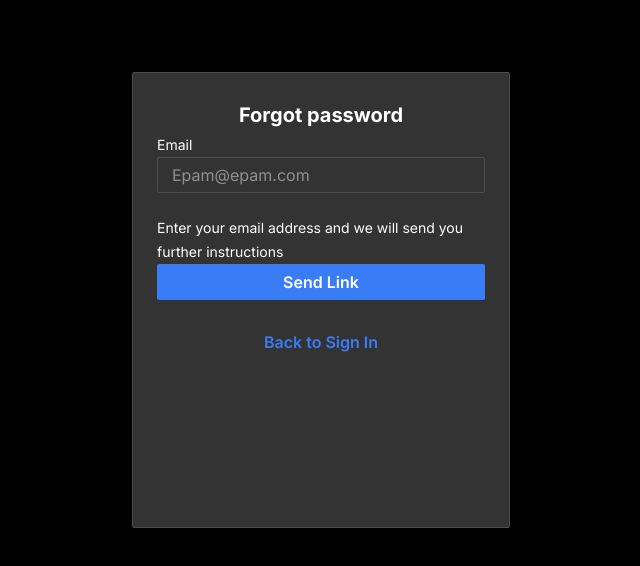
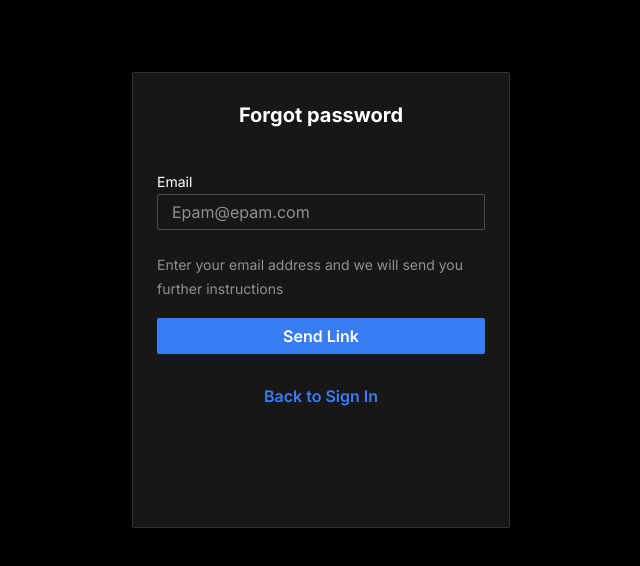
Before and after one commit to Kravchenko-Sergey/inctagram, a Next.js app: page /forgot-password in a window 1280 px wide. Shown: the top 566 px of the page, without its empty margins (319-959 px from the left). Built offline with nearby package versions, Linux system fonts and the light colour scheme.

Commit message:
[IN-18] fix forgot-password page component

```diff
--- /dev/null
+++ b/src/components/forgot-password/forgot-password.module.scss
@@ -0,0 +1,40 @@
+div.forgotPassword {
+  display: flex;
+  flex-direction: column;
+  flex-shrink: 0;
+  align-items: center;
+
+  width: 378px;
+  height: 456px;
+  margin: 72px auto 0;
+  padding: 24px;
+
+  background: var(--dark-500);
+  border: 1px solid var(--dark-300);
+  border-radius: 2px;
+
+  .form {
+    width: 100%;
+  }
+
+  .title {
+    margin-bottom: 37px;
+  }
+
+  .instructions {
+    margin-bottom: 17px;
+    color: var(--light-900);
+  }
+
+  .submitBtn,
+  .returnBtn {
+    margin-bottom: 24px;
+  }
+
+  .returnBtn {
+    display: block;
+    width: fit-content;
+    margin-right: auto;
+    margin-left: auto;
+  }
+}
--- /dev/null
+++ b/src/components/forgot-password/forgot-password.tsx
@@ -0,0 +1,75 @@
+import React, { memo, useCallback, useState } from 'react'
+
+import { zodResolver } from '@hookform/resolvers/zod'
+import { useForm } from 'react-hook-form'
+import { z } from 'zod'
+
+import s from './forgot-password.module.scss'
+
+import { Button } from '@/components/button'
+import { Card } from '@/components/card'
+import { ControlledTextField } from '@/components/controlled/controlled-text-field'
+import { Typography } from '@/components/typography'
+import { PATH } from '@/consts/route-paths'
+
+const forgotPasswordSchema = z.object({
+  email: z
+    .string()
+    .trim()
+    .nonempty('Введите email')
+    .email('The email must match the format example@example.com')
+    .default(''),
+})
+
+export type forgotPasswordSchemaType = z.infer<typeof forgotPasswordSchema>
+
+const ForgotPasswordPageComponent = memo(() => {
+  const [isModalOpen, setIsModalOpen] = useState(false)
+  const {
+    reset,
+    handleSubmit,
+    control,
+    formState: { errors, isValid },
+  } = useForm<forgotPasswordSchemaType>({
+    resolver: zodResolver(forgotPasswordSchema),
+  })
+
+  const onSubmit = (data: forgotPasswordSchemaType) => {
+    console.log(data)
+    setIsModalOpen(true)
+  }
+
+  const handleCloseModal = useCallback(() => {
+    setIsModalOpen(false)
+    reset()
+  }, [reset])
+
+  return (
+    <>
+      <Card className={s.forgotPassword}>
+        <Typography variant={'h1'} className={s.title}>
+          Forgot password
+        </Typography>
+        <form className={s.form} onSubmit={handleSubmit(onSubmit)}>
+          <ControlledTextField
+            control={control}
+            name={'email'}
+            label={'Email'}
+            placeholder={'Epam@epam.com'}
+          ></ControlledTextField>
+          <Typography variant={'regular_text_14'} className={s.instructions}>
+            Enter your email address and we will send you further instructions
+          </Typography>
+          <Button variant={'primary'} fullWidth={true} className={s.submitBtn} type={'submit'}>
+            Send Link
+          </Button>
+          <Button variant="link" href={PATH.LOGIN} as="a" className={s.returnBtn}>
+            Back to Sign In
+          </Button>
+        </form>
+      </Card>
+    </>
+  )
+})
+
+export default ForgotPasswordPageComponent
--- a/src/page-components/forgot-password/forgot-password.module.scss
+++ /dev/null
@@ -1,33 +0,0 @@
-.card {
-  display: flex;
-  flex-direction: column;
-  flex-shrink: 0;
-  align-items: center;
-
-  width: 378px;
-  height: 456px;
-  margin: 72px auto 0;
-  padding: 24px;
-
-  background: var(--dark-500);
-  border: 1px solid var(--dark-300);
-  border-radius: 2px;
-}
-
-.form {
-  width: 100%;
-}
-
-.title {
-  margin-bottom: 37px;
-}
-
-.instructions {
-  margin-bottom: 17px;
-  color: var(--light-900);
-}
-
-.submitBtn,
-.returnBtn {
-  margin-bottom: 24px;
-}
--- a/src/page-components/forgot-password/forgot-password.tsx
+++ /dev/null
@@ -1,60 +0,0 @@
-import React from 'react'
-
-import { zodResolver } from '@hookform/resolvers/zod'
-import { useForm } from 'react-hook-form'
-import { z } from 'zod'
-
-import s from './forgot-password.module.scss'
-
-import { Button } from '@/components/button'
-import { Card } from '@/components/card'
-import { ControlledTextField } from '@/components/controlled/controlled-text-field'
-import { Typography } from '@/components/typography'
-
-const forgotPasswordSchema = z.object({
-  email: z.string().nonempty('Введите email').email().default(''),
-})
-
-export type forgotPasswordSchemaType = z.infer<typeof forgotPasswordSchema>
-
-const ForgotPasswordPageComponent = () => {
-  const {
-    register,
-    handleSubmit,
-    control,
-    formState: { errors },
-  } = useForm<forgotPasswordSchemaType>({
-    resolver: zodResolver(forgotPasswordSchema),
-  })
-
-  const onSubmit = (data: forgotPasswordSchemaType) => {
-    console.log(data)
-  }
-
-  return (
-    <Card className={s.card}>
-      <Typography variant={'h1'} className={s.title}>
-        Forgot password
-      </Typography>
-      <form className={s.form} onSubmit={handleSubmit(onSubmit)}>
-        <ControlledTextField
-          control={control}
-          name={'forgot-password'}
-          label={'Email'}
-          placeholder={'Epam@epam.com'}
-        ></ControlledTextField>
-      </form>
-      <Typography variant={'regular_text_14'} className={s.instructions}>
-        Enter your email address and we will send you further instructions
-      </Typography>
-      <Button variant={'primary'} fullWidth={true} className={s.submitBtn}>
-        Send Link
-      </Button>
-      <Button variant={'link'} href={''} className={s.returnBtn}>
-        Back to Sign In
-      </Button>
-    </Card>
-  )
-}
-
-export default ForgotPasswordPageComponent
--- a/src/pages/forgot-password/index.tsx
+++ b/src/pages/forgot-password/index.tsx
@@ -1,14 +1,14 @@
 import React from 'react'
 
+import ForgotPasswordPageComponent from '@/components/forgot-password/forgot-password'
 import { HeadMeta } from '@/components/head-meta'
-import ForgotPasswordPageComponent from '@/page-components/forgot-password/forgot-password'
 
 const ForgotPassword = () => {
   return (
     <>
       <HeadMeta title="Forgot password" />
       <main>
-        <ForgotPasswordPageComponent></ForgotPasswordPageComponent>
+        <ForgotPasswordPageComponent />
       </main>
     </>
   )
```
